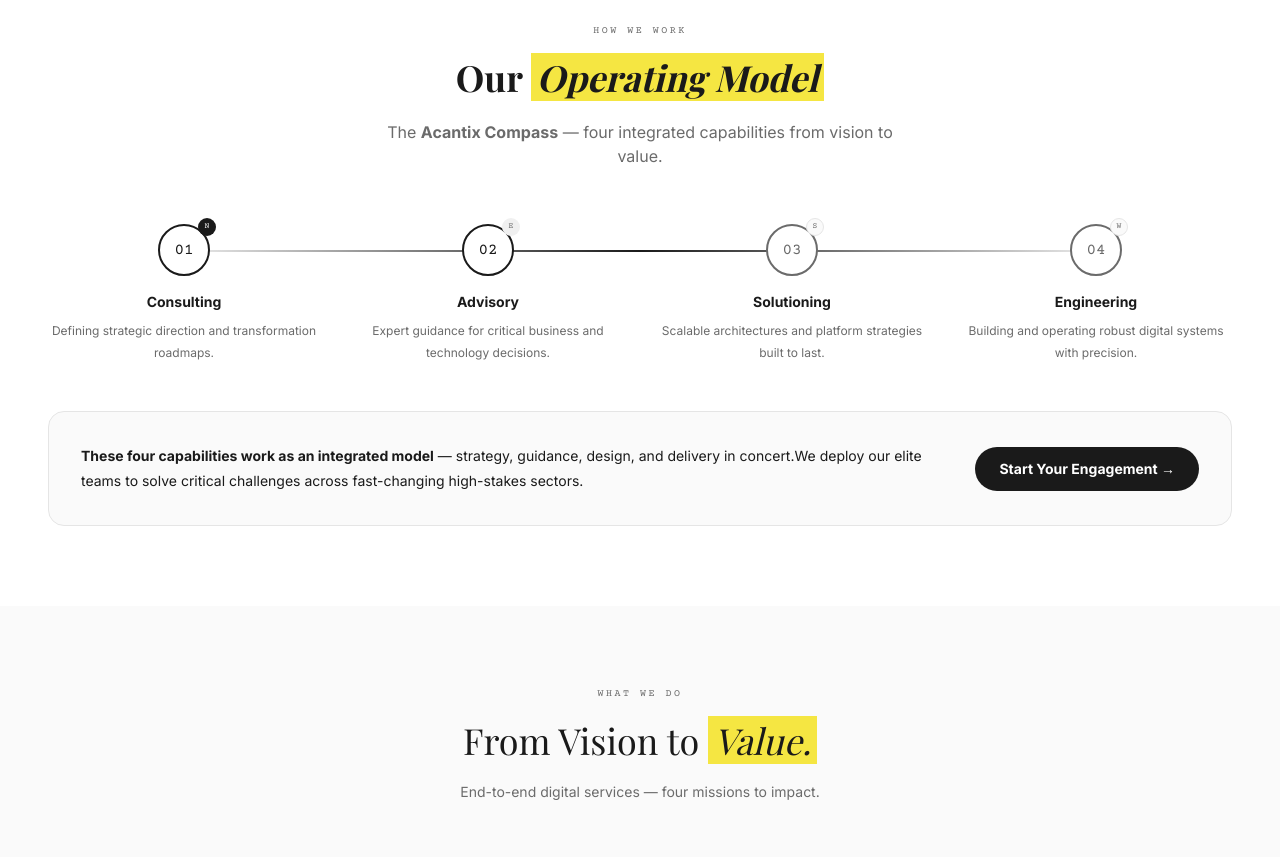
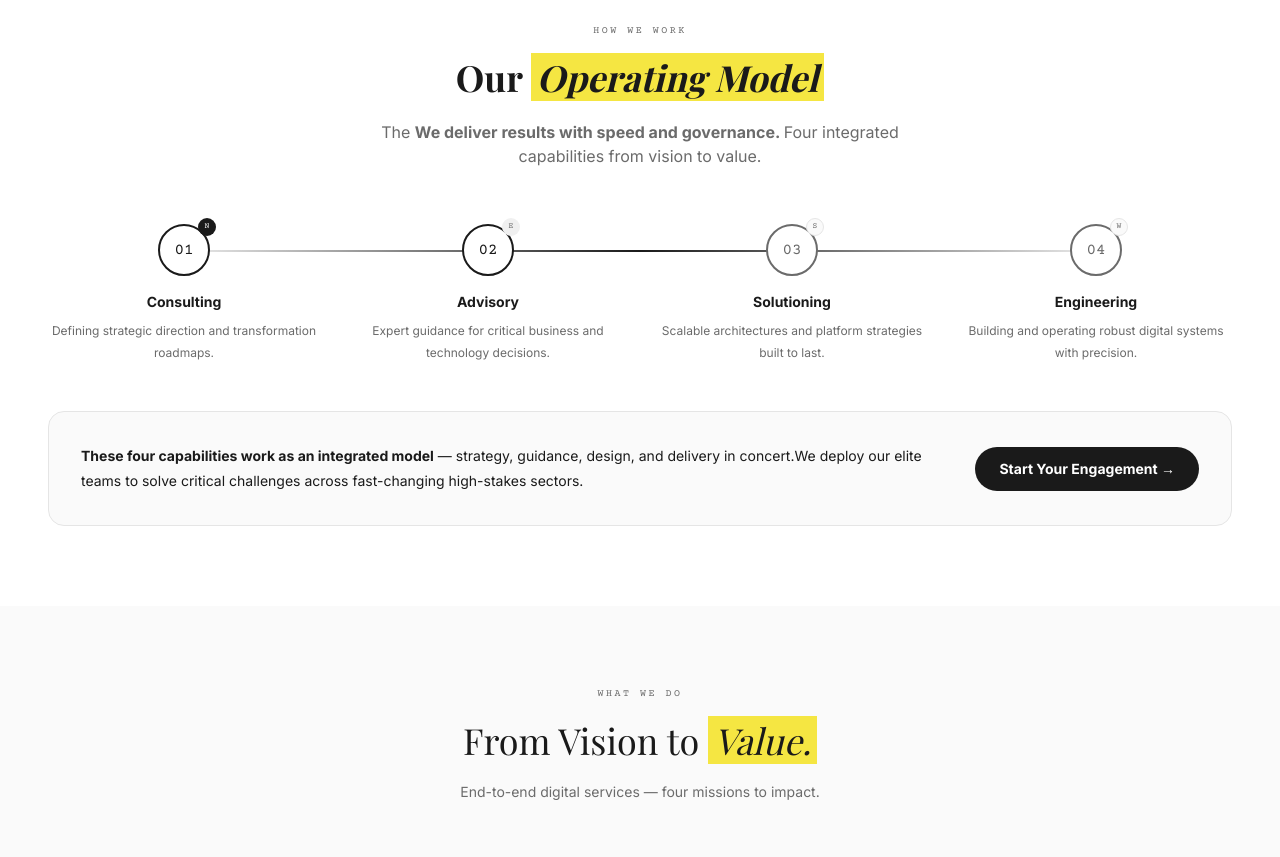
Before and after one commit to Rehan989/acantix, a website: page index.html in a window 1280 px wide. Shown: the part 2280-3137 px from the top of the page. Drawn offline with nearby package versions, Linux system fonts and the light colour scheme; a web font is replaced by a local one.

Commit message:
Update index.html

```diff
--- a/index.html
+++ b/index.html
@@ -823,7 +823,10 @@ Talk to an Expert                    <svg width="16" height="16" viewBox="0 0 16
                 <h2 class="section-heading font-serif font-bold">Our <span class="bg-[#f5e642] px-1.5 italic">Operating
                         Model</span></h2>
                 <p class="text-[#6b6b6b] text-sm md:text-base leading-[1.88] max-w-[540px] mx-auto mt-4">The
-                    <strong>Acantix Compass</strong> — four integrated capabilities from vision to value.
+                    <strong>We deliver results with speed and governance.
+</strong> Four integrated capabilities from vision to value.
+
+
                 </p>
             </div>
             <!-- Steps: 2 cols on mobile, 4 on desktop -->
```
